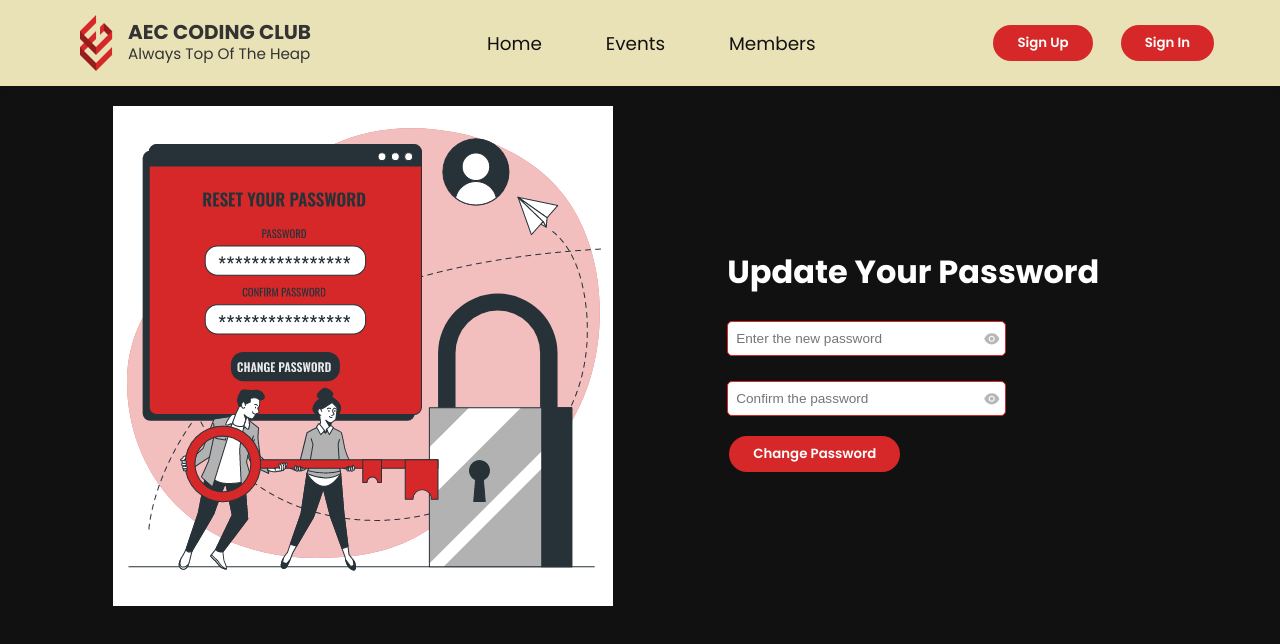
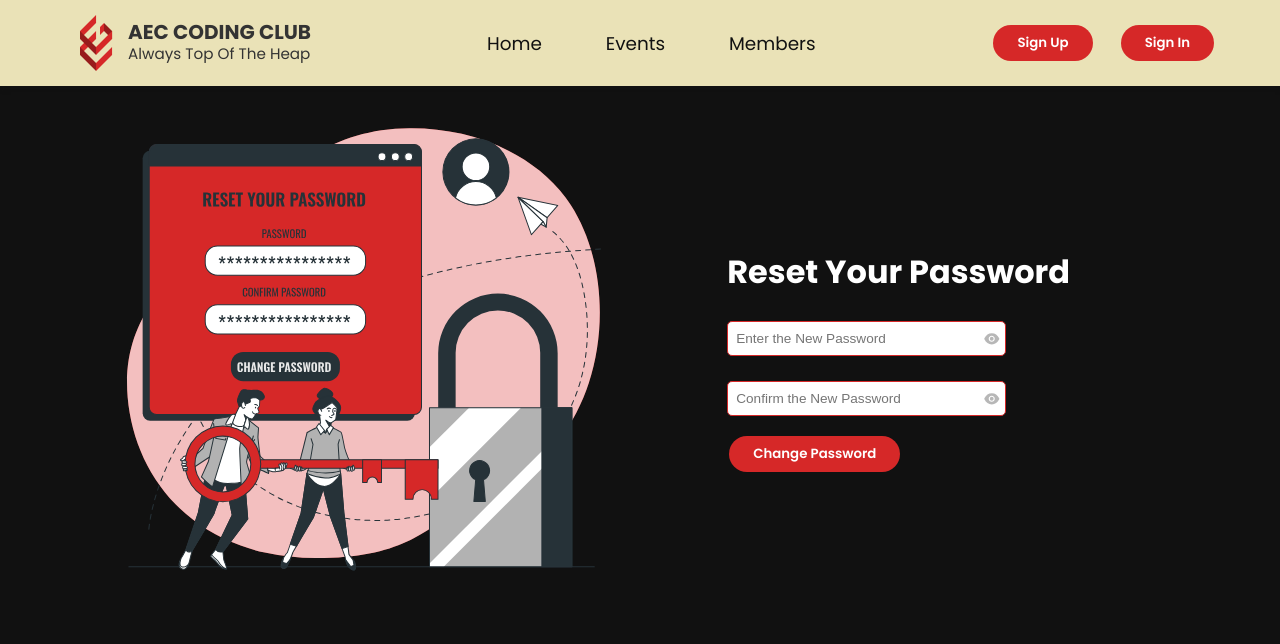
Before and after one commit to aec-coding-club/AEC-Coding-Club-Website, a React (Create React App) app: page /setNewPassword/1 in a window 1280 px wide. Shown: the top 644 px of the page. Built offline with nearby package versions, Linux system fonts and the light colour scheme; no server answers.

Commit message:
Stable Built

```diff
--- a/src/Pages/Setpassword.jsx
+++ b/src/Pages/Setpassword.jsx
@@ -3,7 +3,7 @@ import axios from "axios";
 import { Api } from "../backend";
 import { useLocation, useNavigate } from "react-router-dom";
 import { toast } from "react-toastify";
-import resetpassword from "../Assets/Reset password.gif";
+import resetpassword from "../Assets/rstpassword.svg";
 import { AiFillEye, AiFillEyeInvisible } from 'react-icons/ai'
 
 const Setpassword = () => {
@@ -77,14 +77,14 @@ const Setpassword = () => {
         </div>
 
         <form onSubmit={(e) => handleSubmit(e)}>
-          <h1>Update Your Password</h1>
+          <h1>Reset Your Password</h1>
           <div className="details inline-input-svg">
             <input
               className="input__field signin__input__field"
               name="password"
               id="password"
               type={viewPassword ? 'text' : 'password'}
-              placeholder="Enter the new password"
+              placeholder="Enter the New Password"
               value={Passworddata.password}
               onChange={(e) => handelChange(e)}
             />
@@ -98,7 +98,7 @@ const Setpassword = () => {
               name="confirmPassword"
               id="confirmPassword"
               type={viewPassword ? 'text' : 'password'}
-              placeholder="Confirm the password"
+              placeholder="Confirm the New Password"
               value={Passworddata.confirmPassword}
               onChange={(e) => handelChange(e)}
             />
```
Also changed, not shown: src/Assets/rstpassword.svg (added).
